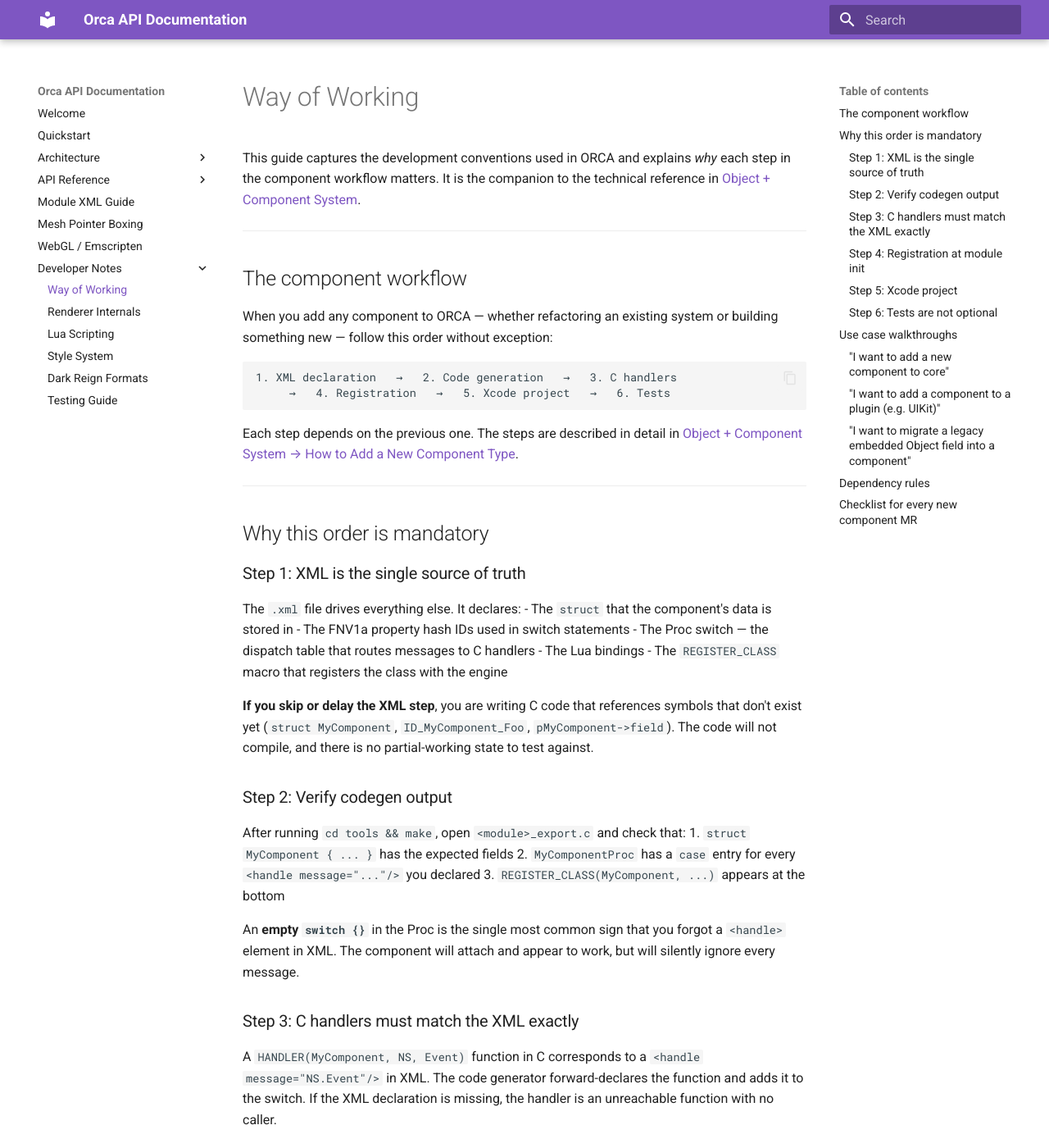
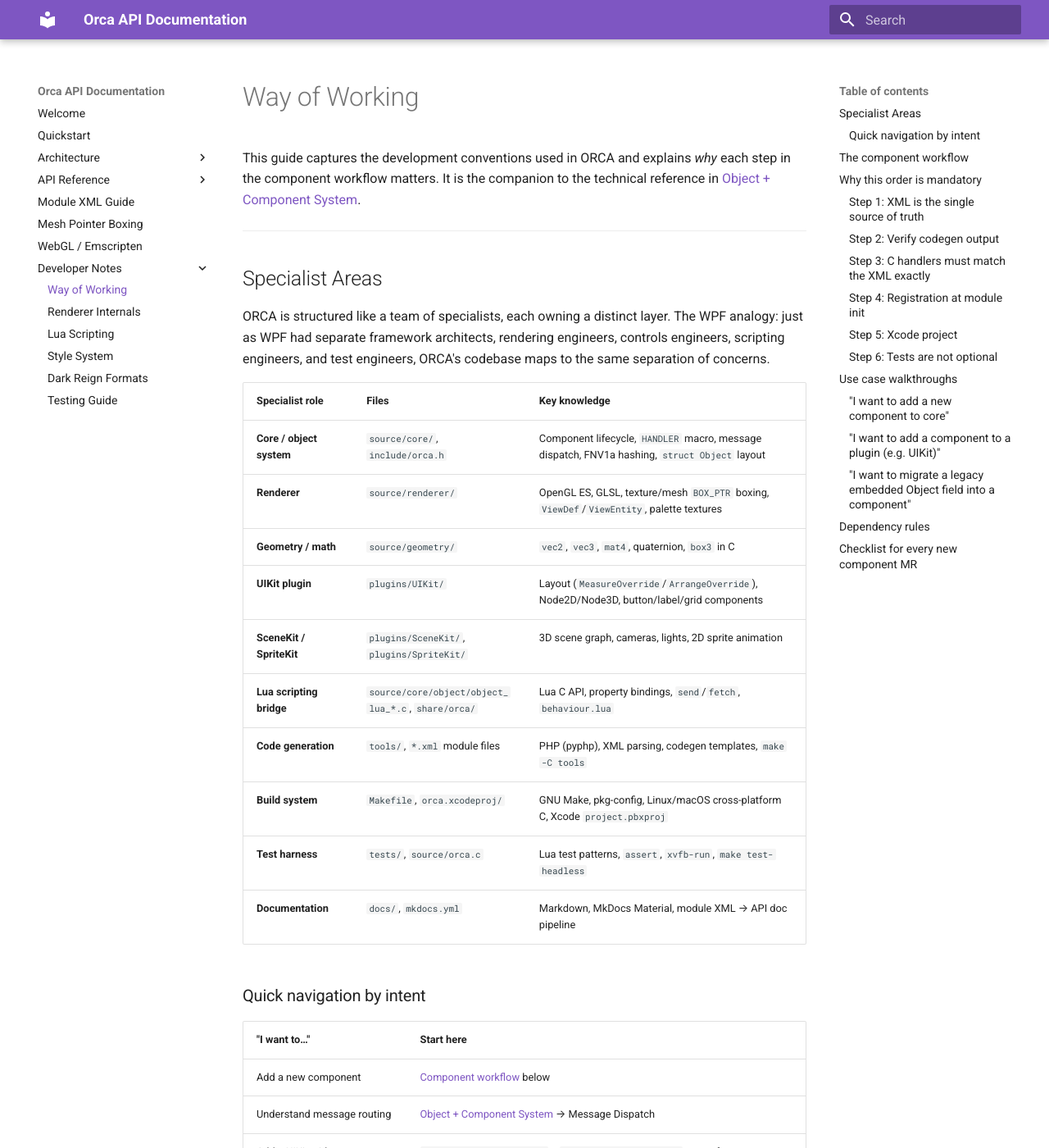
Before and after one commit to corepunch/orca, an MkDocs documentation site: the page built from docs/way-of-working.md, in a window 1280 px wide and 1400 px high. Shown: the whole window at 82% size. Built offline with MkDocs 1.6.1 and Material for MkDocs 9.7.7, drawn with Linux system fonts in a browser that asks for light colours; some of the changed text lies outside the part shown.

Commit message:
feat: add copilot-setup-steps workflow and specialist-areas documentation
Agent-Logs-Url: https://github.com/corepunch/orca/sessions/0bab1770-1662-4272-802e-61433d530f54

Co-authored-by: corepunch <83646194+corepunch@users.noreply.github.com>

```diff
--- a/docs/way-of-working.md
+++ b/docs/way-of-working.md
@@ -1,6 +1,38 @@
 # Way of Working
 
 This guide captures the development conventions used in ORCA and explains *why* each step in the component workflow matters.  It is the companion to the technical reference in [Object + Component System](architecture/object-component-system.md).
+
+---
+
+## Specialist Areas
+
+ORCA is structured like a team of specialists, each owning a distinct layer.  The WPF analogy: just as WPF had separate framework architects, rendering engineers, controls engineers, scripting engineers, and test engineers, ORCA's codebase maps to the same separation of concerns.
+
+| Specialist role | Files | Key knowledge |
+|---|---|---|
+| **Core / object system** | `source/core/`, `include/orca.h` | Component lifecycle, `HANDLER` macro, message dispatch, FNV1a hashing, `struct Object` layout |
+| **Renderer** | `source/renderer/` | OpenGL ES, GLSL, texture/mesh `BOX_PTR` boxing, `ViewDef`/`ViewEntity`, palette textures |
+| **Geometry / math** | `source/geometry/` | `vec2`, `vec3`, `mat4`, quaternion, `box3` in C |
+| **UIKit plugin** | `plugins/UIKit/` | Layout (`MeasureOverride`/`ArrangeOverride`), Node2D/Node3D, button/label/grid components |
+| **SceneKit / SpriteKit** | `plugins/SceneKit/`, `plugins/SpriteKit/` | 3D scene graph, cameras, lights, 2D sprite animation |
+| **Lua scripting bridge** | `source/core/object/object_lua_*.c`, `share/orca/` | Lua C API, property bindings, `send`/`fetch`, `behaviour.lua` |
+| **Code generation** | `tools/`, `*.xml` module files | PHP (pyphp), XML parsing, codegen templates, `make -C tools` |
+| **Build system** | `Makefile`, `orca.xcodeproj/` | GNU Make, pkg-config, Linux/macOS cross-platform C, Xcode `project.pbxproj` |
+| **Test harness** | `tests/`, `source/orca.c` | Lua test patterns, `assert`, `xvfb-run`, `make test-headless` |
+| **Documentation** | `docs/`, `mkdocs.yml` | Markdown, MkDocs Material, module XML → API doc pipeline |
+
+### Quick navigation by intent
+
+| "I want to…" | Start here |
+|---|---|
+| Add a new component | [Component workflow](#the-component-workflow) below |
+| Understand message routing | [Object + Component System](architecture/object-component-system.md) → Message Dispatch |
+| Add a UIKit widget | `plugins/UIKit/UIKit.xml` + `plugins/UIKit/Button.c` as a reference |
+| Add a property formula/binding | `source/core/property/` + [Module XML Guide](../MODULE_XML_GUIDE.md) |
+| Change what Lua exposes | Edit the module XML, run `cd tools && make` |
+| Debug a rendering issue | `source/renderer/r_main.c`, `r_draw.c`; check `BOX_IS_PTR` before dereferencing |
+| Add or fix a test | `tests/` — `test_styles_lua.lua` and `test_state_manager.lua` are good templates |
+| Build the project locally | `git submodule update --init --recursive && pip install -e tools/pyphp && make` |
 
 ---
 
```
Also changed, not shown: .github/copilot-instructions.md, 1 other file.
